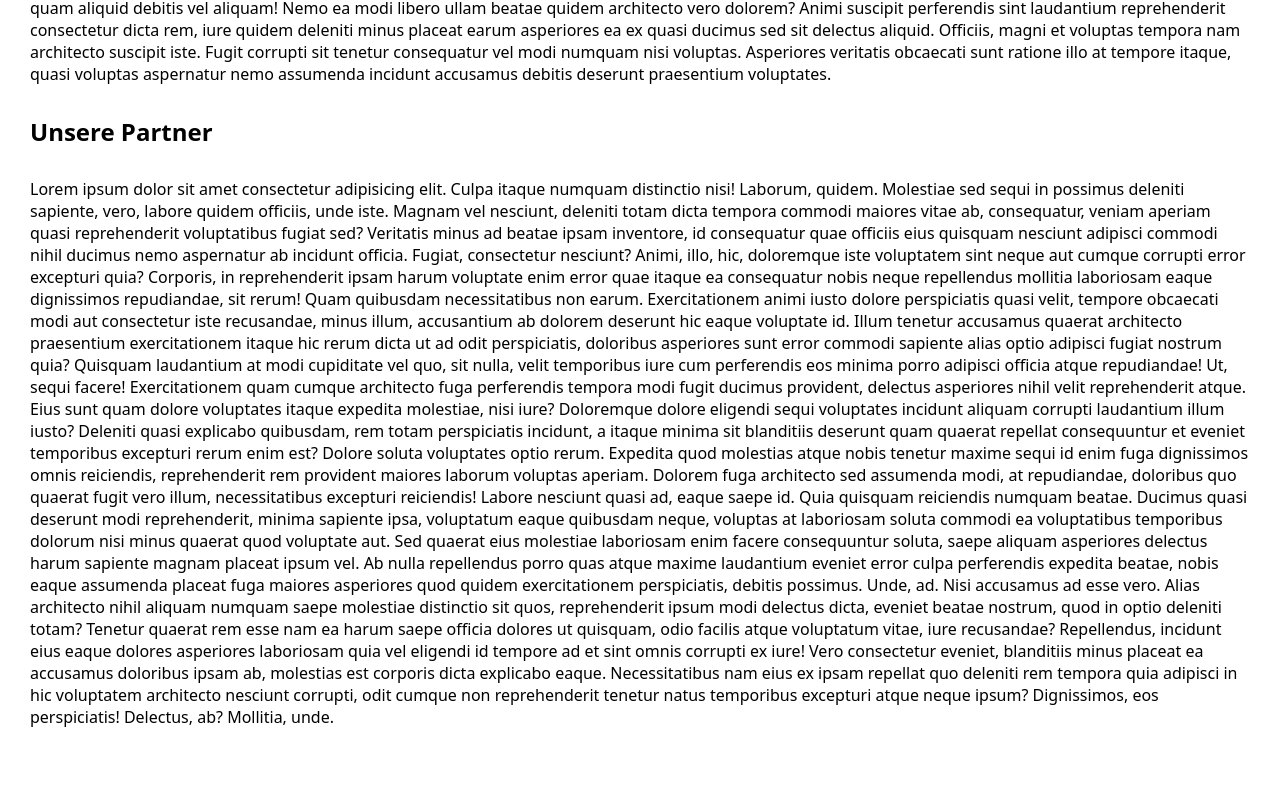
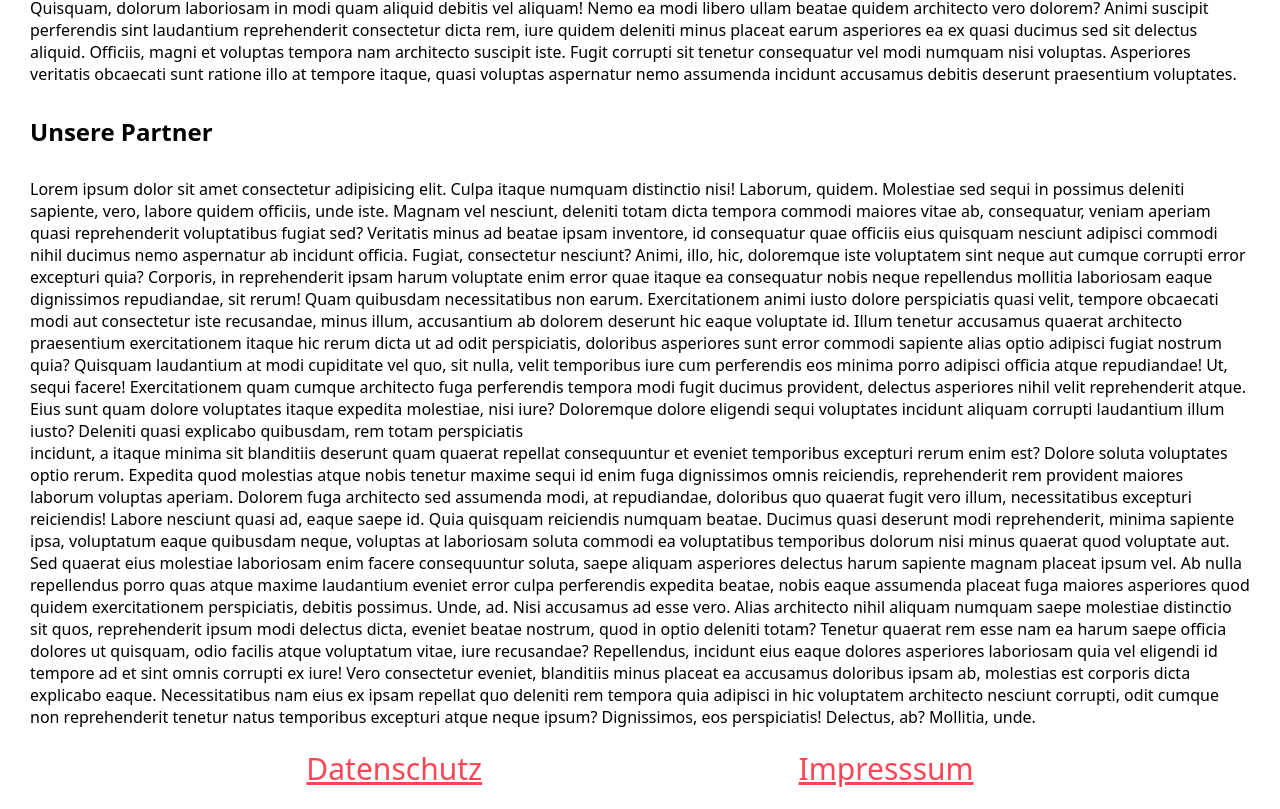
Before and after one commit to Marvin678/project1, a plain HTML site: page index.html in a window 1280 px wide. Shown: the part 1217-2026 px from the top of the page. Before the commit the page ends 1945 px from the top, so only its background shows below. Drawn offline with Linux system fonts and the light colour scheme.

Commit message:
added footer

```diff
--- a/index.html
+++ b/index.html
@@ -62,6 +62,7 @@
         inventore iure nemo. Ipsa et voluptatibus quidem enim quis sunt quam quo
         aliquam corrupti, velit magni explicabo, libero officia unde nisi eum
         sint dolores, commodi cumque eaque fugit! Aliquam, deserunt assumenda
+        <br />
         libero ut, illo reiciendis quaerat eius voluptates quas, ducimus
         expedita. Laboriosam aliquam reprehenderit ad alias id incidunt
         blanditiis exercitationem totam repudiandae. Voluptas praesentium in
@@ -131,6 +132,7 @@
         voluptates itaque expedita molestiae, nisi iure? Doloremque dolore
         eligendi sequi voluptates incidunt aliquam corrupti laudantium illum
         iusto? Deleniti quasi explicabo quibusdam, rem totam perspiciatis
+        <br />
         incidunt, a itaque minima sit blanditiis deserunt quam quaerat repellat
         consequuntur et eveniet temporibus excepturi rerum enim est? Dolore
         soluta voluptates optio rerum. Expedita quod molestias atque nobis
@@ -163,6 +165,9 @@
       </p>
     </main>
 
-    <footer></footer>
+    <footer>
+      <p><a href="#">Datenschutz</a></p>
+      <p><a href="#">Impresssum</a></p>
+    </footer>
   </body>
 </html>
--- a/style.css
+++ b/style.css
@@ -47,5 +47,11 @@ p {
 
 a {
   font-size: 30px;
-  color: black;
+  color: #fd4654;
 }
+
+footer {
+  display: flex;
+  justify-content: space-evenly;
+  padding: 20px;
+}
```
